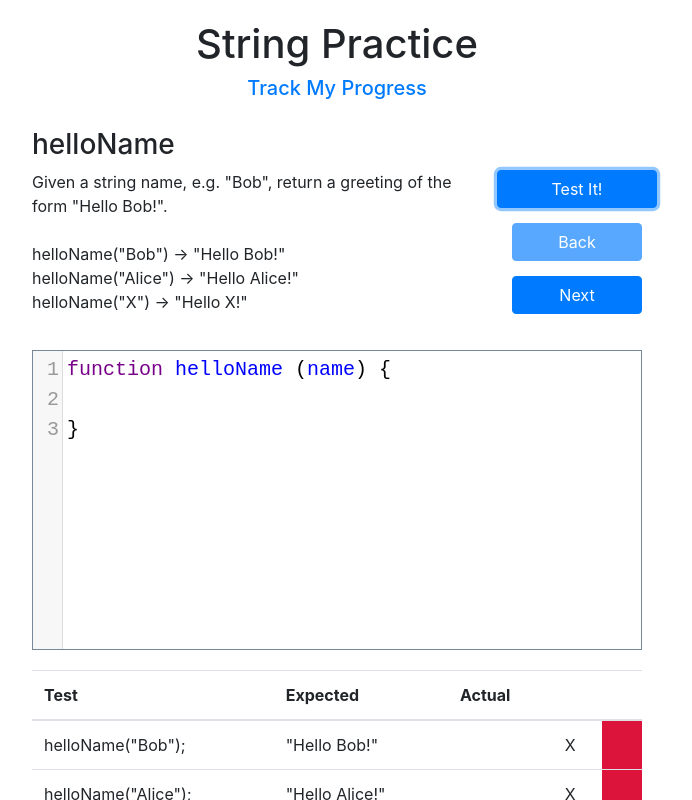
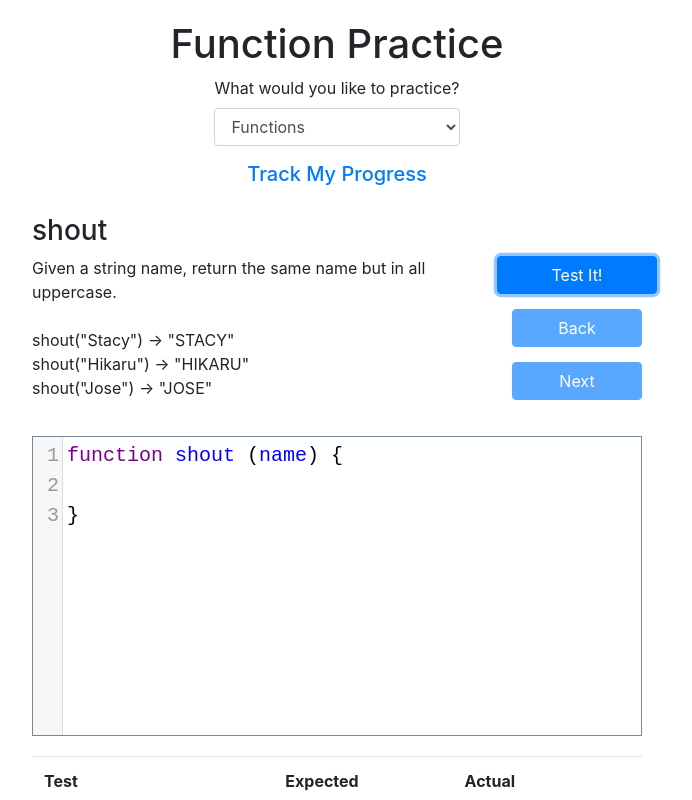
Before and after one commit to oroborous/javascript-strings, a plain HTML site: page index.html in a window 1280 px wide. Both pictures are taken after a click on the button "Test It!". Shown: the top 800 px of the page, without its empty margins (303-995 px from the left). Drawn offline with nearby package versions, Linux system fonts and the light colour scheme.

Commit message:
Added a second problem set.

```diff
--- a/index.html
+++ b/index.html
@@ -16,7 +16,17 @@
 <body>
 <div class="container w-50">
     <div class="row justify-content-center">
-            <h1>String Practice</h1>
+        <h1>Function Practice</h1>
+    </div>
+
+    <div class="row justify-content-center">
+        <div class="form-group">
+            <label for="problemSet">What would you like to practice?</label>
+            <select id="problemSet" class="form-control">
+                <option value="Function">Functions</option>
+                <option value="String">Strings</option>
+            </select>
+        </div>
     </div>
 
     <div class="row justify-content-center">
@@ -77,9 +87,8 @@
 
 </div>
 <!-- jQuery first, then Popper.js, then Bootstrap JS -->
-    <script src="https://code.jquery.com/jquery-3.3.1.slim.min.js"
-            integrity="sha384-q8i/X+965DzO0rT7abK41JStQIAqVgRVzpbzo5smXKp4YfRvH+8abtTE1Pi6jizo"
-            crossorigin="anonymous"></script>
+<script src="https://code.jquery.com/jquery-3.6.0.min.js"
+        integrity="sha256-/xUj+3OJU5yExlq6GSYGSHk7tPXikynS7ogEvDej/m4=" crossorigin="anonymous"></script>
 <script src="https://cdnjs.cloudflare.com/ajax/libs/popper.js/1.14.7/umd/popper.min.js"
         integrity="sha384-UO2eT0CpHqdSJQ6hJty5KVphtPhzWj9WO1clHTMGa3JDZwrnQq4sF86dIHNDz0W1"
         crossorigin="anonymous"></script>
@@ -88,7 +97,9 @@
         crossorigin="anonymous"></script>
 <script src="lib/codemirror.js"></script>
 <script src="mode/javascript/javascript.js"></script>
-    <script src="js/problems.js"></script>
+<script src="js/constants.js"></script>
+<script src="js/function-problems.js"></script>
+<script src="js/string-problems.js"></script>
 <script src="js/practice.js"></script>
 </body>
 </html>
--- /dev/null
+++ b/js/constants.js
@@ -0,0 +1,4 @@
+const PROBLEM_SET = "lastProblemSet";
+const PROBLEM = "lastProblem";
+const ANSWERS = "answers-";
+const COMPLETED = "completed-";
--- /dev/null
+++ b/js/function-problems.js
@@ -0,0 +1,20 @@
+let functionProblems = [
+    {
+        name: "shout",
+        instr: `Given a string name, return the same name but in all uppercase.
+
+shout("Stacy") → "STACY"
+shout("Hikaru") → "HIKARU"
+shout("Jose") → "JOSE"`,
+        func: {
+            name: "shout",
+            args: ["name"]
+        },
+        tests: [
+            {args: ["Manish"], ans: "MANISH"},
+            {args: ["Dakota"], ans: "DAKOTA"},
+            {args: ["Alain"], ans: "ALAIN"},
+            {args: ["Beth Anne"], ans: "BETH ANNE"}
+        ]
+    }
+];
--- a/js/practice.js
+++ b/js/practice.js
@@ -1,33 +1,59 @@
 let currentProblem = 0;
+let currentProblemSet;
+let problemSet = [];
 
 $(document).ready(function () {
-    var editor = CodeMirror.fromTextArea(document.getElementById("editor"), {
+    let editor = CodeMirror.fromTextArea(document.getElementById("editor"), {
         lineNumbers: true,
         mode: "javascript"
     });
 
     $("#testButton").click(testSolution);
     $("#nextButton").click(function () {
-        loadProblem(Math.min(currentProblem + 1, problems.length));
+        loadProblem(Math.min(currentProblem + 1, problemSet.length));
     });
     $("#backButton").click(function () {
         loadProblem(Math.max(currentProblem - 1, 0));
-    })
+    });
+    $("#problemSet").change(function() {
+        loadProblemSet(this.value);
+    });
+
+    loadProblemSet(window.localStorage.getItem(PROBLEM_SET) || $("#problemSet").val());
 
     readStorage();
-    loadProblem(currentProblem);
+
+    function loadProblemSet(problemSetName) {
+        currentProblemSet = problemSetName;
+        window.localStorage.setItem(PROBLEM_SET, problemSetName);
+
+        switch (problemSetName) {
+            case "String":
+                problemSet = stringProblems;
+                break;
+            case "Function":
+                problemSet = functionProblems;
+                break;
+        }
+
+        $("title").text(problemSetName + " Practice");
+        $("h1").text(problemSetName + " Practice");
+
+        currentProblem = 0;
+        loadProblem(currentProblem)
+    }
 
     function readStorage() {
-        let lastProblem = window.localStorage.getItem("lastProblem");
+        let lastProblem = window.localStorage.getItem(PROBLEM);
         currentProblem = lastProblem ? parseInt(lastProblem) : 0;
 
-        if (!window.localStorage.getItem("completed")) {
-            window.localStorage.setItem("completed", JSON.stringify([]));
+        if (!window.localStorage.getItem(COMPLETED + currentProblemSet)) {
+            window.localStorage.setItem(COMPLETED + currentProblemSet, JSON.stringify([]));
         }
     }
 
     function updateLastProblem() {
-        window.localStorage.setItem("lastProblem", currentProblem);
+        window.localStorage.setItem(PROBLEM, currentProblem);
     }
 
     function enableButtons() {
@@ -37,7 +63,7 @@ $(document).ready(function () {
         if (currentProblem === 0) {
             back.attr("disabled", "disabled");
         }
-        if (currentProblem === problems.length - 1) {
+        if (currentProblem === problemSet.length - 1) {
             next.attr("disabled", "disabled");
         }
     }
@@ -55,7 +81,7 @@ $(document).ready(function () {
         updateLastProblem();
         enableButtons();
 
-        let problem = problems[currentProblem];
+        let problem = problemSet[currentProblem];
 
         $("#problemName").text(problem.name);
         $("#instructions").html(parseInstructions(problem.instr));
@@ -70,7 +96,7 @@ $(document).ready(function () {
         let code = editor.doc.getValue();
         console.log(code);
 
-        let problem = problems[currentProblem];
+        let problem = problemSet[currentProblem];
         let tbody = $("tbody").empty();
         let completed = true;
 
@@ -93,20 +119,19 @@ $(document).ready(function () {
         });
 
 
-
         if (completed)
             problemComplete(problem.name);
     }
 
     function saveAnswer(name) {
-        let answers = window.localStorage.getItem("answers");
+        let answers = window.localStorage.getItem(ANSWERS + currentProblemSet);
         answers = answers ? JSON.parse(answers) : {};
         answers[name] = editor.doc.getValue();
-        window.localStorage.setItem("answers", JSON.stringify(answers));
+        window.localStorage.setItem(ANSWERS + currentProblemSet, JSON.stringify(answers));
     }
 
     function loadAnswer(name) {
-        let answers = window.localStorage.getItem("answers");
+        let answers = window.localStorage.getItem(ANSWERS + currentProblemSet);
         if (answers) {
             answers = JSON.parse(answers);
             if (answers[name]) {
@@ -118,11 +143,11 @@ $(document).ready(function () {
     }
 
     function problemComplete(name) {
-        let problems = window.localStorage.getItem("completed");
-        problems = problems ? JSON.parse(problems) : [];
-        if (problems.indexOf(name) === -1)
-            problems.push(name);
-        window.localStorage.setItem("completed", JSON.stringify(problems));
+        let completedProblems = window.localStorage.getItem(COMPLETED + currentProblemSet);
+        completedProblems = completedProblems ? JSON.parse(completedProblems) : [];
+        if (completedProblems.indexOf(name) === -1)
+            completedProblems.push(name);
+        window.localStorage.setItem(COMPLETED + currentProblemSet, JSON.stringify(completedProblems));
     }
 
     function createFunction(functionArgs) {
--- a/js/problems.js
+++ b/js/string-problems.js
@@ -1,4 +1,4 @@
-var problems = [
+let stringProblems = [
     {
         name: "helloName",
         instr: `Given a string name, e.g. "Bob", return a greeting of the form "Hello Bob!".
@@ -292,7 +292,7 @@ endsLy("oddy") → false`,
             {args: ["evenly"], ans: true}
         ]
     },
-    // begin single loop problems
+    // begin single loop stringProblems
     {
         name: "doubleChar",
         instr: `Given a string, return a string where for every character in the original, there are two characters.
```
Also changed, not shown: js/progress.js (+18 -3 lines), progress.html (+4 -2 lines), lib/codemirror.js. Lines whose indentation alone changed are shown as unchanged.
